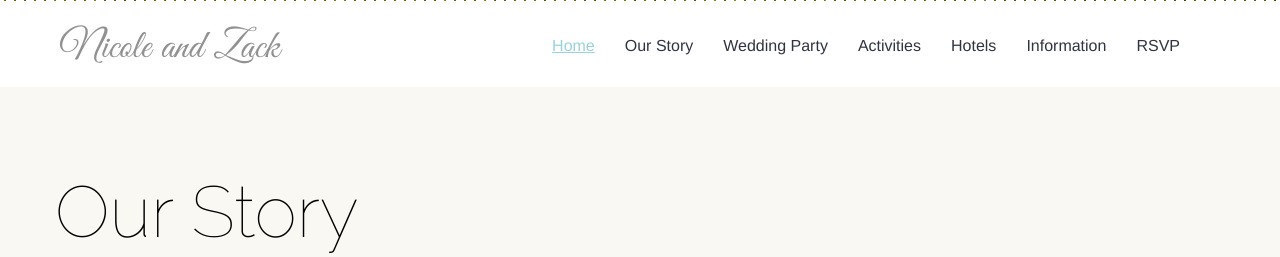
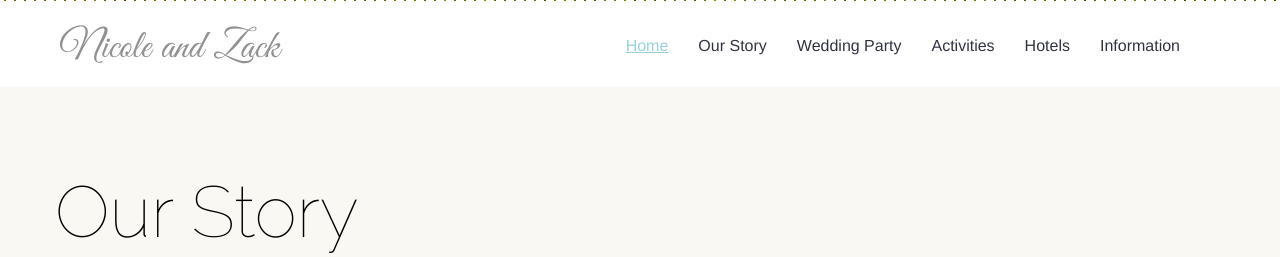
Before and after one commit to zlalanne/weddingsite, a Django app: page / in a window 1280 px wide. Shown: the part 944-1201 px from the top of the page. Run offline with Django 3.2, Linux system fonts and the light colour scheme; some libraries are stand-ins or nearby versions; some web fonts are replaced.

Commit message:
Hid RSVP from website

```diff
--- a/templates/base.html
+++ b/templates/base.html
@@ -78,7 +78,7 @@
                                 <li><a href="#page3" class="hide-me-in-drop-down-for-tablets">Activities</a></li>
                                 <li><a href="#page4" class="hide-me-in-drop-down-for-tablets">Hotels</a></li>
                                 <li><a href="#page5" class="hide-me-in-drop-down-for-tablets">Information</a></li>
-                                <li><a href="#page6" class="hide-me-in-drop-down-for-tablets">RSVP</a></li>
+                                <!--<li><a href="#page6" class="hide-me-in-drop-down-for-tablets">RSVP</a></li>-->
 
                                 <!-- This item will show only on tablets and containelements with class .hide-me-in-drop-down-for-tablets -->
                                 <li class="dropdown tablet_drop_down">
--- a/templates/index.html
+++ b/templates/index.html
@@ -319,7 +319,7 @@
         </div>
     </div>
 </div>
-
+<!--
 <div class="page-item-class" id="page6">
     <div class="container">
         <div class="page-header">
@@ -351,6 +351,7 @@
         </p>
     </div>
 </div>
+-->
 {% endblock %}
 
 </html>
```
